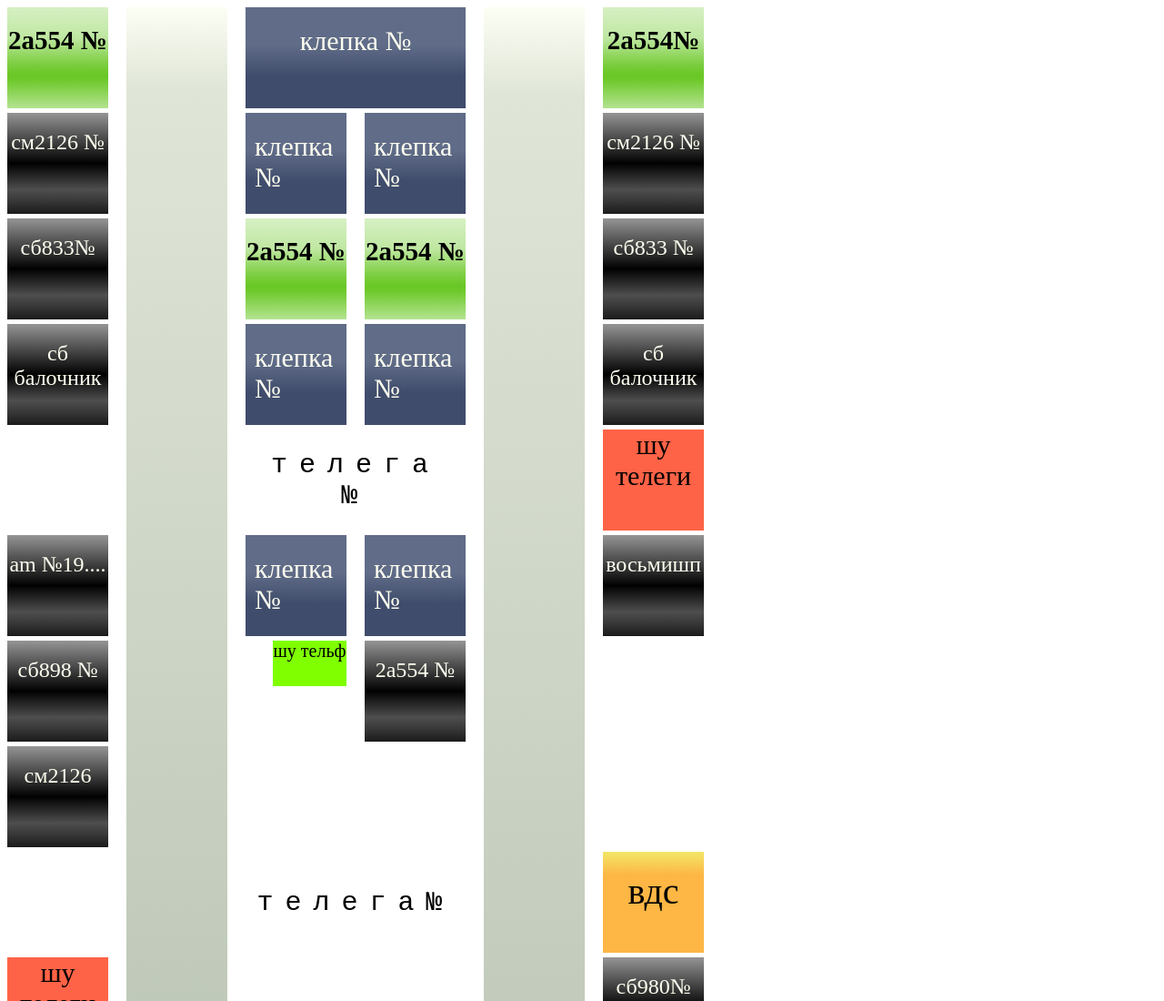
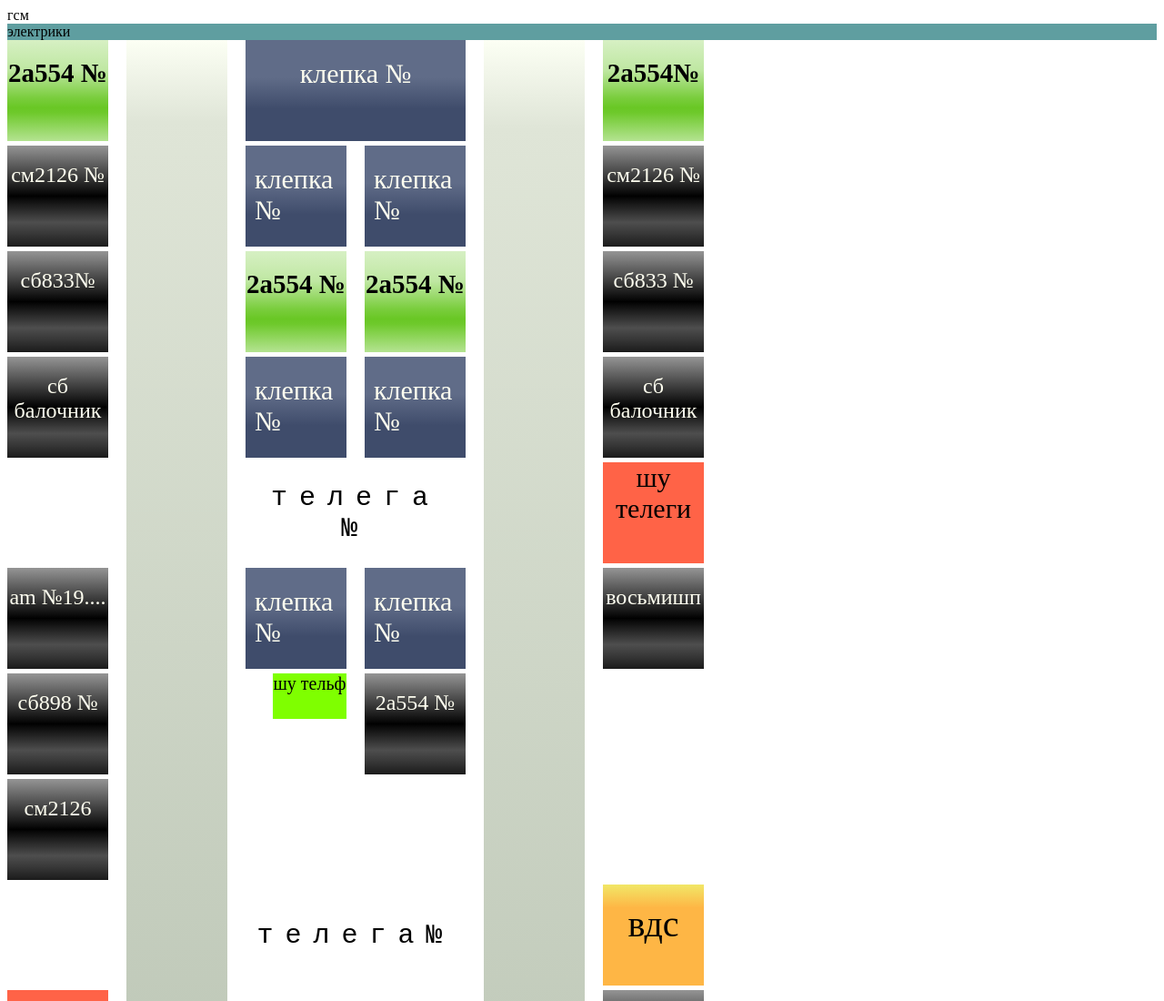
Before and after one commit to user00777777/progect, a plain HTML site: page indexs.html in a window 1280 px wide. Shown: the top 1100 px of the page at 91% size. Drawn offline with Linux system fonts and the light colour scheme.

Commit message:
станки
станки

```diff
--- a/indexs.html
+++ b/indexs.html
@@ -10,6 +10,14 @@
 </head>
 
 <body>
+
+<div class="flex">
+<div class="f1">гсм</div>
+<div class="f2"><a href="2.html" меню></a></div>
+
+<div class="f4">электрики</div>
+
+</div>
 
 
 	<div class="container">
@@ -89,6 +97,7 @@
 
 
 	</div>
+
 </body>
 
 
```
